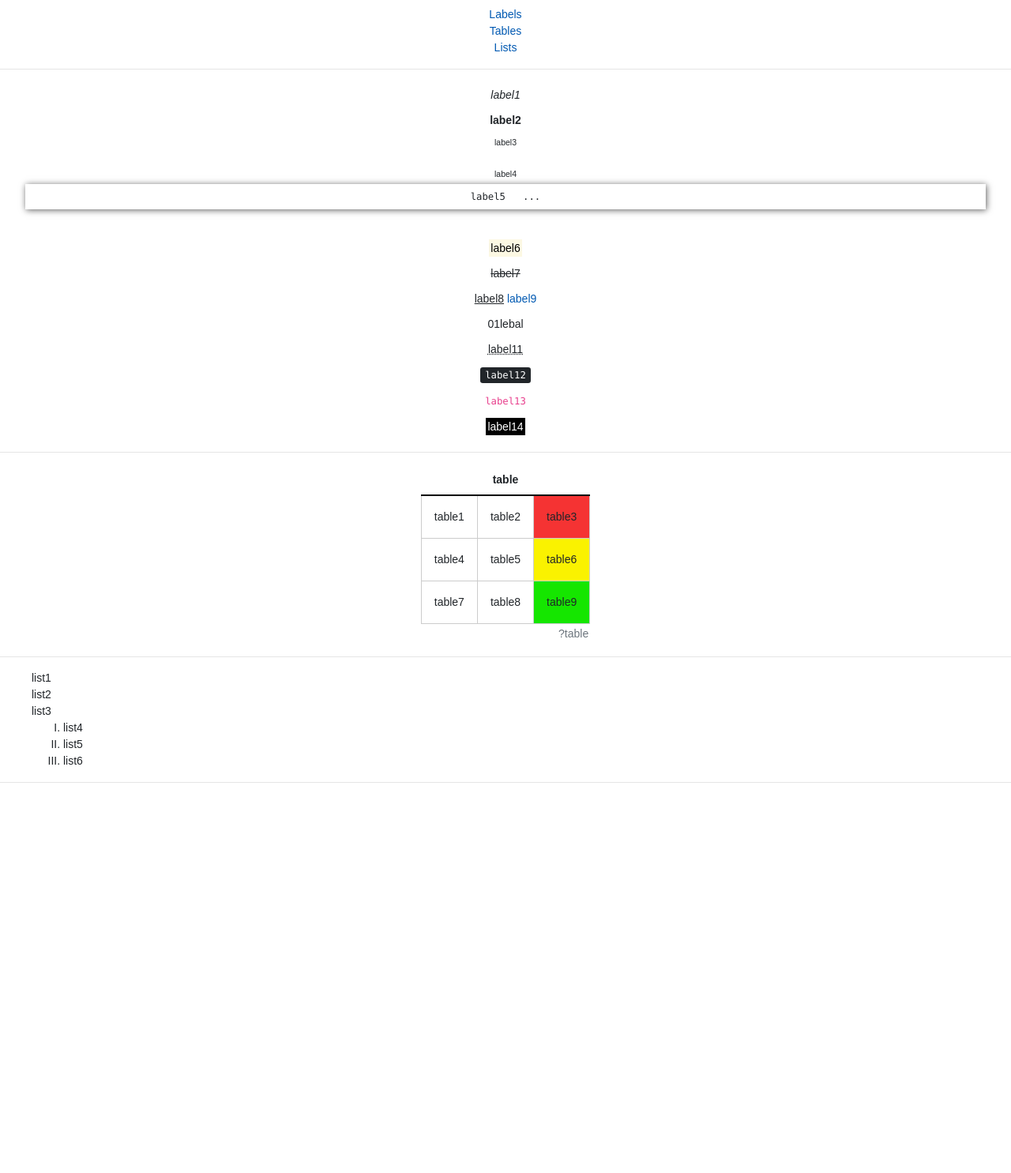
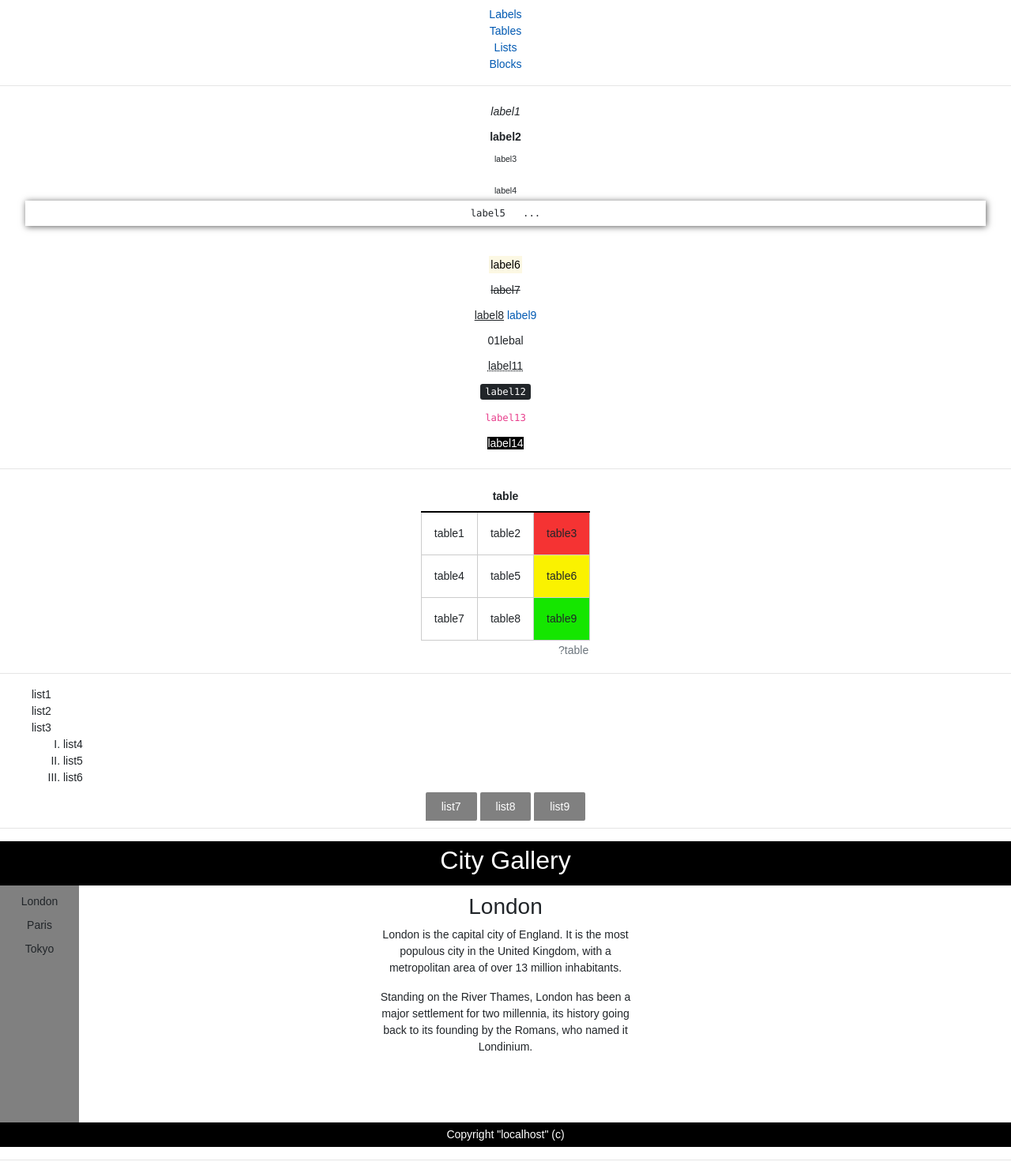
Before and after one commit to andrewmitcham/zero, a PHP site: page /reference.html in a window 1280 px wide. Shown: the whole page at 79% size. Before the commit the page ends 991 px from the top, so only its background shows below. Run offline with PHP 8.4, Linux system fonts and the light colour scheme; some libraries are stand-ins or nearby versions.

Commit message:
add styles and fonts

```diff
--- a/css/div.css
+++ b/css/div.css
@@ -9,3 +9,33 @@
     left: 10px;
     width: 49%;
 }
+
+div.header {
+    background-color: #000000;
+    color: #ffffff;
+    text-align: center;
+    padding: 5px;
+}
+
+div.navigate {
+    background-color: #808080;
+    line-height: 30px;
+    height: 300px;
+    width: 100px;
+    float: left;
+    padding: 5px;
+}
+
+div.selection {
+    width: 350px;
+    float: none;
+    padding: 10px;
+}
+
+div.footer {
+    background-color: #000000;
+    color: #ffffff;
+    clear: both;
+    text-align: center;
+    padding: 5px;
+}
--- a/css/mark.css
+++ b/css/span.css
@@ -1,4 +1,4 @@
-mark.attention {
+span.secure {
     background-color: #000000;
     color: #ffffff;
 }
--- a/css/ul.css
+++ b/css/ul.css
@@ -0,0 +1,19 @@
+ul.menu {
+    padding: 0;
+}
+
+ul.menu li {
+    display: inline;
+}
+
+ul.menu li a {
+    background-color: #808080;
+    color: #ffffff;
+    padding: 10px 20px;
+    text-decoration: none;
+    border-radius: 2px 2px 2px 0;
+}
+
+ul.menu a:hover {
+    background-color: #444444;
+}
--- a/reference.html
+++ b/reference.html
@@ -14,8 +14,11 @@
     <link rel="stylesheet" type="text/css" href="">
     <script src="" async></script>
 
+    <link rel="stylesheet" type="text/css" href="css/div.css">
+    <link rel="stylesheet" type="text/css" href="css/img.css">
+    <link rel="stylesheet" type="text/css" href="css/span.css">
     <link rel="stylesheet" type="text/css" href="css/table.css">
-    <link rel="stylesheet" type="text/css" href="css/mark.css">
+    <link rel="stylesheet" type="text/css" href="css/ul.css">
     <!--<script src="js/reference/syntax.js" async></script>-->
     <!--<script src="js/reference/callback.js" async></script>-->
     <!--<script src="js/0math.js" async></script>-->
@@ -34,6 +37,7 @@
         <a href="#labels">Labels</a><br>
         <a href="#tables">Tables</a><br>
         <a href="#lists">Lists</a><br>
+        <a href="#blocks">Blocks</a><br>
         <hr>
     </div>
 
@@ -62,7 +66,7 @@
         <br>
         <code>label13</code>
         <br>
-        <mark class="attention">label14</mark>
+        <span class="secure">label14</span>
         <br>
         <hr>
     </div>
@@ -103,9 +107,42 @@
                 <li>list6</li>
             </ol>
         </ul>
-
+        <ul class="menu" align="center">
+            <li><a href="reference.html">list7</a></li>
+            <li><a href="reference.html">list8</a></li>
+            <li><a href="reference.html">list9</a></li>
+        </ul>
         <hr>
     </div>
+
+    <div id="blocks">
+        <div class="header">
+            <h2>City Gallery</h2>
+        </div>
+        <div class="navigate">
+            London<br>
+            Paris<br>
+            Tokyo
+        </div>
+        <div class="selection">
+            <h3>London</h3>
+            <p>
+                London is the capital city of England.
+                It is the most populous city in the United Kingdom,
+                with a metropolitan area of over 13 million inhabitants.
+            </p>
+            <p>
+                Standing on the River Thames,
+                London has been a major settlement for two millennia,
+                its history going back to its founding by the Romans,
+                who named it Londinium.
+            </p>
+        </div>
+        <div class="footer">
+            Copyright "localhost" (c)
+        </div>
+    </div>
+    <hr>
 
 </div>
 </body>
```
